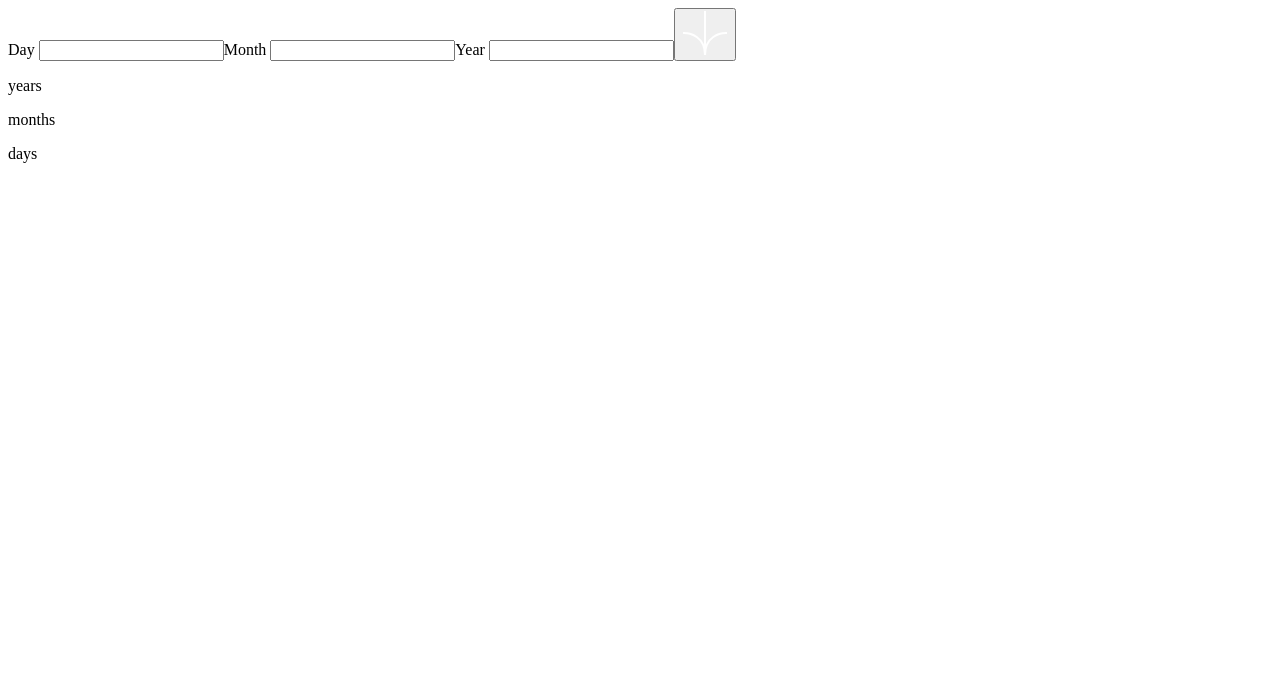
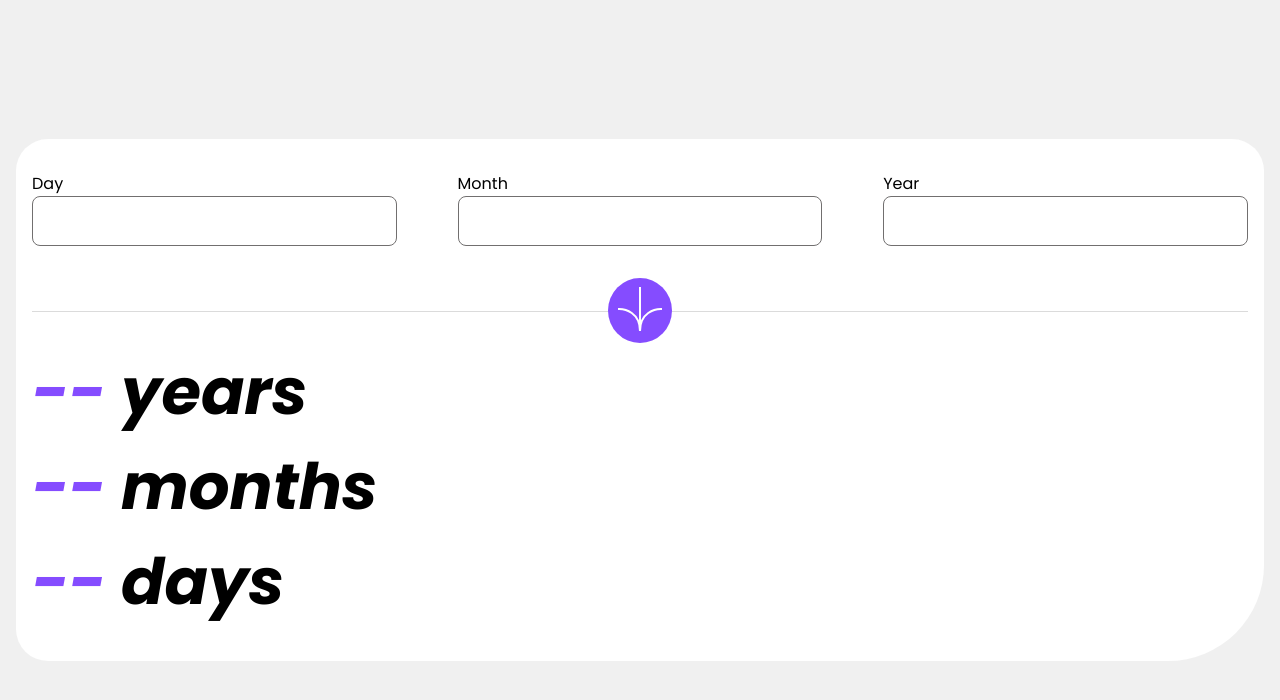
Before and after one commit to im-victor-mendez/age_calculator, a React (Vite) app: page / in a window 1280 px wide. Shown: the top 700 px of the page. Built offline with nearby package versions, Linux system fonts and the light colour scheme.

Commit message:
style: Styled global app

```diff
--- /dev/null
+++ b/src/App.scss
@@ -0,0 +1,71 @@
+@import './sass/colors';
+@import './sass/fonts';
+
+$fill: -webkit-fill-available;
+
+#calculator {
+	background-color: $white;
+	border-radius: 2rem;
+	border-bottom-right-radius: 6rem;
+	padding: 2rem 1rem;
+	font-family: 'Poppins';
+
+	#inputs {
+		display: flex;
+		flex-direction: column;
+		align-items: center;
+		gap: 2rem;
+
+		.labels {
+			display: flex;
+			justify-content: space-between;
+			width: $fill;
+
+			.label {
+				width: 30%;
+
+				input {
+					width: $fill;
+					height: 2rem;
+					padding: 0.5rem;
+					border: 1px solid $smoke-grey;
+					border-radius: 0.5rem;
+					font-weight: 900;
+					font-size: 1.5rem;
+				}
+			}
+		}
+
+		.button {
+			background-color: $purple;
+			border-radius: 100%;
+			border: 1px solid transparent;
+			width: fit-content;
+			padding: 0.5rem;
+			z-index: 1;
+		}
+	}
+
+	.divider {
+		background-color: $light-grey;
+		height: 1px;
+		width: $fill;
+		position: relative;
+		bottom: 2rem;
+		z-index: 0;
+	}
+
+	#results {
+		font-size: 4rem;
+		font-weight: bold;
+		font-style: italic;
+
+		* {
+			margin: 0;
+		}
+
+		.important {
+			color: $purple;
+		}
+	}
+}
--- a/src/App.tsx
+++ b/src/App.tsx
@@ -1,3 +1,4 @@
+import './App.scss'
 import { ReactComponent as ArrowIcon } from '@/assets/svg/icon-arrow.svg'
 import { useState } from 'react'
 
@@ -26,7 +27,7 @@ function App() {
 		if (!date) return setError(true)
 		if (Object.values(date).some(valueIsUndefined)) return setError(true)
 
-		const inputDate = new Date(date.year, date.month, date.day)
+		const inputDate = new Date(date.year, date.month - 1, date.day)
 		const currentDate = new Date()
 		const difference = currentDate.getTime() - inputDate.getTime()
 
@@ -48,6 +49,7 @@ function App() {
 		<>
 			<main id="calculator" className="card">
 				<form id="inputs" onSubmit={calculate}>
+					<section className="labels">
 						<label className="label">
 							Day{' '}
 							<input
@@ -55,6 +57,8 @@ function App() {
 								type="number"
 								name="day"
 								id="day"
+								min={1}
+								max={date?.month == 2 ? 28 : 31}
 								onChange={handleInput}
 							/>
 						</label>
@@ -64,22 +68,40 @@ function App() {
 								type="number"
 								name="month"
 								id="month"
+								min={1}
+								max={12}
 								onChange={handleInput}
 							/>
 						</label>
 						<label className="label">
 							Year{' '}
-						<input type="number" name="year" id="year" onChange={handleInput} />
+							<input
+								type="number"
+								name="year"
+								id="year"
+								min={100}
+								onChange={handleInput}
+							/>
 						</label>
+					</section>
 					<button type="submit" className="button">
 						<ArrowIcon />
 					</button>
 				</form>
 				<div className="divider"></div>
 				<article id="results">
-					<p>{calculatedDate?.year} years</p>
-					<p>{calculatedDate?.month} months</p>
-					<p>{calculatedDate?.day} days</p>
+					<p>
+						<span className="important">{calculatedDate?.year ?? '--'}</span>{' '}
+						years
+					</p>
+					<p>
+						<span className="important">{calculatedDate?.month ?? '--'}</span>{' '}
+						months
+					</p>
+					<p>
+						<span className="important">{calculatedDate?.day ?? '--'}</span>{' '}
+						days
+					</p>
 				</article>
 			</main>
 		</>
--- /dev/null
+++ b/src/main.scss
@@ -0,0 +1,11 @@
+@import './sass/colors';
+
+body {
+	background-color: $off-white;
+	display: flex;
+	flex-direction: column;
+	justify-content: center;
+	min-height: 100vh;
+	margin: 0;
+	padding: 0rem 1rem;
+}
--- a/src/main.tsx
+++ b/src/main.tsx
@@ -1,6 +1,7 @@
 import React from 'react'
 import ReactDOM from 'react-dom/client'
 import App from './App.tsx'
+import './main.scss'
 
 ReactDOM.createRoot(document.getElementById('root') as HTMLElement).render(
 	<React.StrictMode>
--- /dev/null
+++ b/src/sass/_colors.scss
@@ -0,0 +1,12 @@
+// Primary
+
+$purple: hsl(259, 100%, 65%);
+$light-red: hsl(0, 100%, 67%);
+
+//  Neutral
+
+$white: hsl(0, 0%, 100%);
+$off-white: hsl(0, 0%, 94%);
+$light-grey: hsl(0, 0%, 86%);
+$smoke-grey: hsl(0, 1%, 44%);
+$off-black: hsl(0, 0%, 8%);
--- /dev/null
+++ b/src/sass/_fonts.scss
@@ -0,0 +1,35 @@
+$font-path: '@/assets/fonts' !default;
+
+@font-face {
+	font-family: 'Poppins';
+	font-weight: bold;
+	src: url('#{$font-path}/Poppins-Bold.ttf') format('truetype');
+}
+
+@font-face {
+	font-family: 'Poppins';
+	font-weight: bold;
+	src: url('#{$font-path}/Poppins-BoldItalic.ttf') format('truetype');
+}
+
+@font-face {
+	font-family: 'Poppins';
+	font-weight: bolder;
+	src: url('#{$font-path}/Poppins-ExtraBold.ttf') format('truetype');
+}
+
+@font-face {
+	font-family: 'Poppins';
+	src: url('#{$font-path}/Poppins-ExtraBoldItalic.ttf') format('truetype');
+}
+
+@font-face {
+	font-family: 'Poppins';
+	src: url('#{$font-path}/Poppins-Italic.ttf') format('truetype');
+}
+
+@font-face {
+	font-family: 'Poppins';
+	font-weight: normal;
+	src: url('#{$font-path}/Poppins-Regular.ttf') format('truetype');
+}
```
Lines whose indentation alone changed are shown as unchanged.
